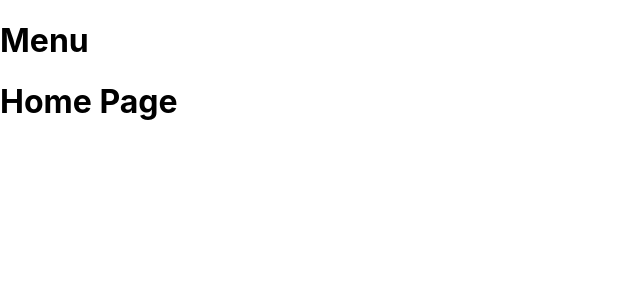
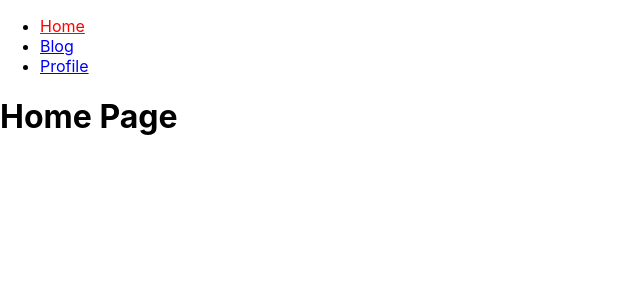
Before and after one commit to Erik-Aviles/react-router, a React (Create React App) app: page / in a window 1280 px wide. Shown: the top 300 px of the page, without its empty margins (0-640 px from the left). Built offline with nearby package versions, Linux system fonts and the light colour scheme.

Commit message:
Utilizando componentes de react-router-dom v6 (Link & NavLink)

```diff
--- a/src/App.js
+++ b/src/App.js
@@ -1,7 +1,7 @@
 import { HashRouter, Routes, Route } from 'react-router-dom';
 import { Menu } from './components/Menu';
-import { HomePage } from './components/HomePage/index';
-import { BlocPage } from './components/BlocPage/Bloc';
+import { HomePage }from './components/HomePage'
+import { BlogPage } from './components/BlogPage/Bloc';
 import { ProfilePage } from './components/ProfilePage';
 
 function App() {
@@ -11,13 +11,14 @@ function App() {
         <Menu />
         <Routes>
           <Route path="/" element={<HomePage /> } />
-          <Route path="/bloc" element={<BlocPage /> }/>
+          <Route path="/blog" element={<BlogPage /> }/>
           <Route path="/profile" element={<ProfilePage /> }/>
           <Route path="*" element={<p>Not found</p> }/>
         </Routes>
       </HashRouter>
     </>
   );
+
 }
 
 export default App;
--- a/src/components/BlocPage/Bloc.js
+++ /dev/null
@@ -1,11 +0,0 @@
-import React from 'react'
-
-const BlocPage = () => {
-  return (
-    <div>
-       <h1>Bloc Page</h1>
-    </div>
-  )
-}
-
-export {BlocPage};
--- /dev/null
+++ b/src/components/BlogPage/Bloc.js
@@ -0,0 +1,11 @@
+import React from 'react'
+
+const BlogPage = () => {
+  return (
+    <div>
+       <h1>Blog Page</h1>
+    </div>
+  )
+}
+
+export {BlogPage};
--- a/src/components/Menu/index.js
+++ b/src/components/Menu/index.js
@@ -1,11 +1,75 @@
 import React from 'react'
+import { NavLink } from 'react-router-dom';
 
 const Menu = () => {
   return (
-    <div>
-      <h1>Menu</h1>
-    </div>
-  )
+    <nav>
+      <ul>
+        {routes.map(route => (
+          <li>
+            <NavLink
+              style={({ isActive }) => ({
+                color: isActive ? "red" : "blue",
+              })}
+              to={route.to}
+              >
+                {route.text}
+            </NavLink>
+          </li>
+        ))}
+      </ul>
+    </nav>
+  );
 }
 
+const  routes = [];
+routes.push({
+  to: '/',
+  text: 'Home',
+});
+routes.push({
+  to: '/blog',
+  text: 'Blog',
+});
+routes.push({
+  to: '/profile',
+  text: 'Profile',
+});
+
 export { Menu };
+
+// Opcion de componente para RUTEAR
+/* <li>
+    <Link to="/">Home</Link>
+    </li>
+    <li>
+    <Link to="/blog">Blog</Link>
+    </li>
+    <li>
+    <Link to="/profile">Profile</Link>
+    </li>
+ */
+
+//Opcion de componente para RUTEAR
+/*   <li>
+    <NavLink
+      style={({ isActive }) => ({
+        color: isActive ? "red" : "blue",
+      })}
+      to="/">Home</NavLink>
+    </li>
+    <li>
+    <NavLink
+      style={({ isActive }) => ({
+        color: isActive ? "red" : "blue",
+      })}
+      to="/blog">Blog</NavLink>
+    </li>
+    <li>
+    <NavLink
+      style={({ isActive }) => ({
+        color: isActive ? "red" : "blue",
+      })}
+      to="/profile">Profile</NavLink>
+    </li>
+*/
```
